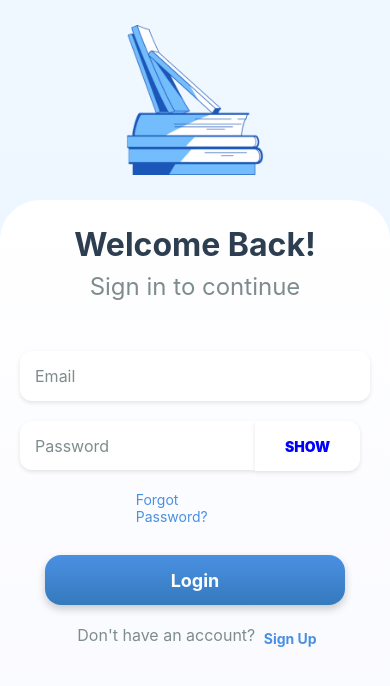
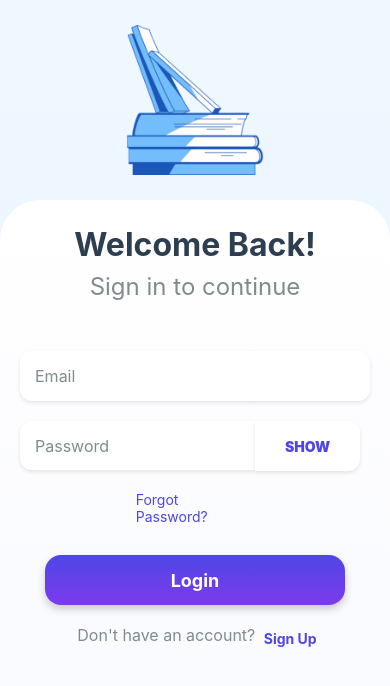
Before and after one commit to PulithR/sinhala-note-summarization-application, a React Native app in the folder kuppi-interface/: screen /Login in a window 390 px wide. Shown: the top 686 px of the page. Built offline with nearby package versions, Linux system fonts and the light colour scheme.

Commit message:
Small improvements for the Login Screen

```diff
--- a/kuppi-interface/screens/LoginScreen.js
+++ b/kuppi-interface/screens/LoginScreen.js
@@ -76,7 +76,7 @@ const LoginScreen = ({ navigation }) => {
             keyboardShouldPersistTaps="handled"
           >
             <LinearGradient
-              colors={["#f0f8ff", "#e6f3ff"]}
+              colors={["#f0f8ff", "#e6f3ff"]} // Matching HomeScreen light theme
               style={styles.background}
             >
               <View style={styles.topHalf}>
@@ -102,7 +102,7 @@ const LoginScreen = ({ navigation }) => {
                   <TextInput
                     style={styles.input}
                     placeholder="Email"
-                    placeholderTextColor="#7f8c8d"
+                    placeholderTextColor="#7f8c8d" // Matching HomeScreen subText
                     value={email}
                     onChangeText={validateEmail}
                     keyboardType="email-address"
@@ -116,7 +116,7 @@ const LoginScreen = ({ navigation }) => {
                       style={styles.inputWithButton}
                       placeholder="Password"
                       secureTextEntry={!showPassword}
-                      placeholderTextColor="#7f8c8d"
+                      placeholderTextColor="#7f8c8d" // Matching HomeScreen subText
                       value={password}
                       onChangeText={setPassword}
                     />
@@ -151,7 +151,7 @@ const LoginScreen = ({ navigation }) => {
                       activeOpacity={0.9}
                     >
                       <LinearGradient
-                        colors={["#4a90e2", "#357abd"]}
+                        colors={["#4F46E5", "#7C3AED"]} // Matching HomeScreen summarizer button
                         style={styles.loginButton}
                       >
                         <Text style={styles.loginButtonText}>Login</Text>
@@ -221,11 +221,11 @@ const styles = StyleSheet.create({
     fontWeight: "bold",
     textAlign: "center",
     marginBottom: 8,
-    color: "#2c3e50",
+    color: "#2c3e50", // Matching HomeScreen text
   },
   helper: {
     fontSize: 24,
-    color: "#7f8c8d",
+    color: "#7f8c8d", // Matching HomeScreen subText
     textAlign: "center",
     marginBottom: 40,
   },
@@ -237,7 +237,7 @@ const styles = StyleSheet.create({
     marginVertical: 10,
     padding: 15,
     fontSize: 16,
-    color: "#2c3e50",
+    color: "#2c3e50", // Matching HomeScreen text
     shadowColor: "#000",
     shadowOffset: { width: 0, height: 2 },
     shadowOpacity: 0.1,
@@ -264,7 +264,7 @@ const styles = StyleSheet.create({
     padding: 15,
     paddingRight: 70,
     fontSize: 16,
-    color: "#2c3e50",
+    color: "#2c3e50", // Matching HomeScreen text
     shadowColor: "#000",
     shadowOffset: { width: 0, height: 2 },
     shadowOpacity: 0.1,
@@ -288,11 +288,11 @@ const styles = StyleSheet.create({
   visibilityButtonText: {
     fontSize: 14,
     fontWeight: "900",
-    color: "blue",
+    color: "#4F46E5", // Matching HomeScreen button gradient start
   },
   forgotPassword: {
     alignSelf: "flex-end",
-    color: "#4a90e2",
+    color: "#4F46E5", // Matching HomeScreen button gradient start
     marginTop: 10,
     marginRight: "1%",
     fontSize: 14,
@@ -317,12 +317,12 @@ const styles = StyleSheet.create({
   },
   signupText: {
     fontSize: 16,
-    color: "#7f8c8d",
+    color: "#7f8c8d", // Matching HomeScreen subText
     marginTop: 20,
   },
   signupLink: {
     fontSize: 14,
-    color: "#4a90e2",
+    color: "#4F46E5", // Matching HomeScreen button gradient start
     fontWeight: "bold",
     top: 3,
     left: 4,
```
